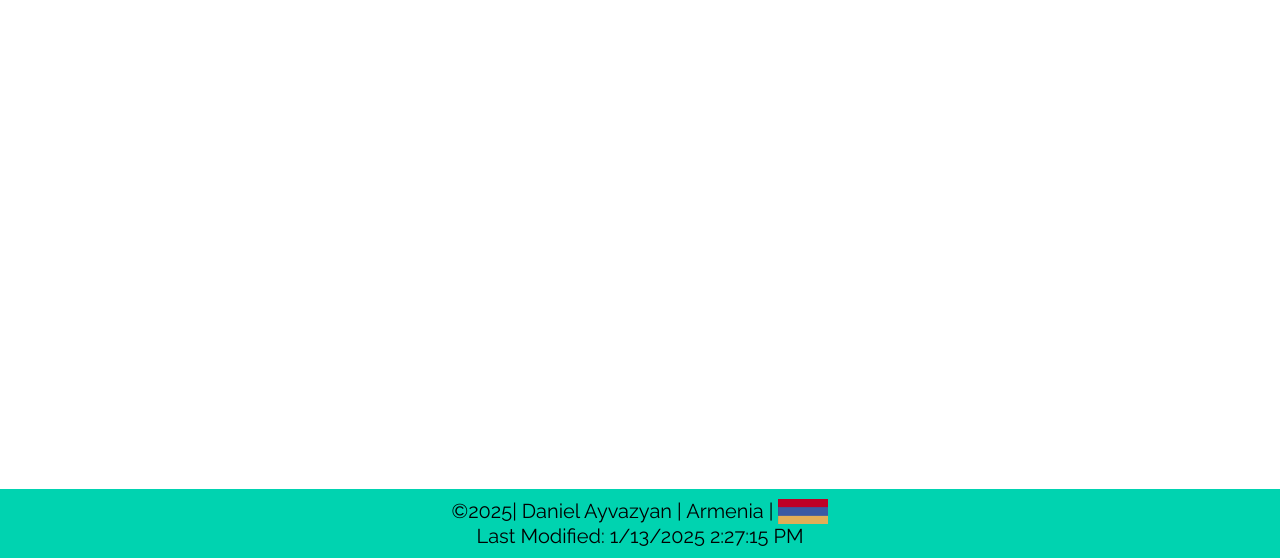
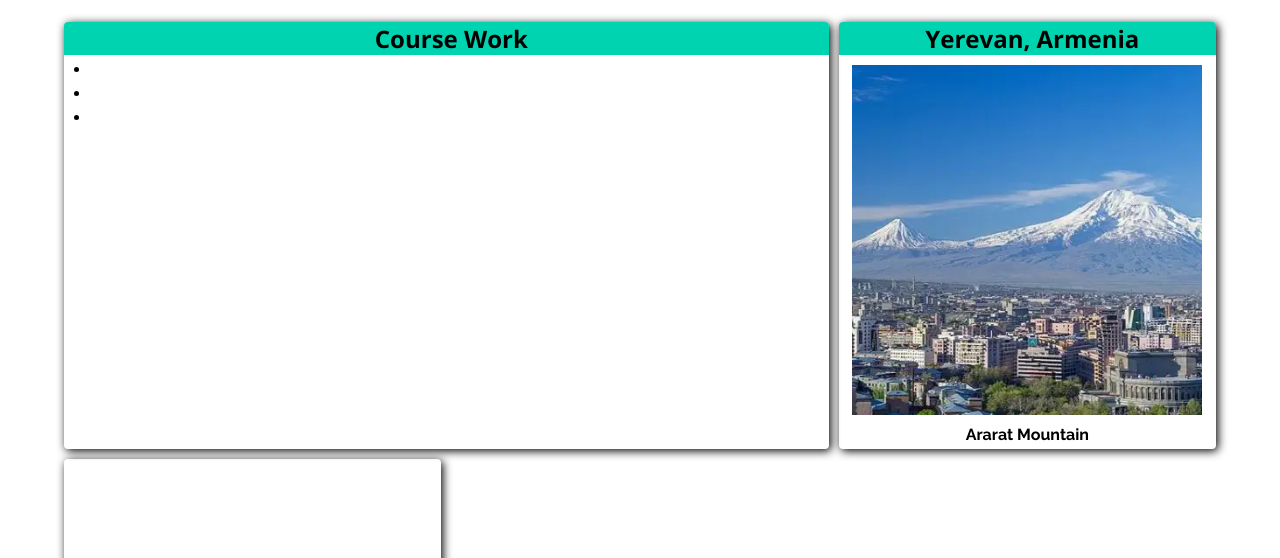
Before and after one commit to AntiFireWall/wdd231, a plain HTML site: page index.html in a window 1280 px wide. Shown: the part 242-800 px from the top of the page. Drawn offline with nearby package versions, Linux system fonts and the light colour scheme.

Commit message:
Finished two sections in main

```diff
--- a/index.html
+++ b/index.html
@@ -33,9 +33,18 @@
         </nav>
     </header>
     <main>
-        <section></section>
-        <section></section>
-        <section></section>
+        <section class="course-work">
+            <h2>Course Work</h2>
+            <li></li>
+            <li></li>
+            <li></li>
+        </section>
+        <section class="country">
+            <h2>Yerevan, Armenia</h2>
+            <div><img src="images/mount_Ararat.webp" alt="Mount Ararat"></div>
+            <p>Ararat Mountain</p>
+        </section>
+        <section class="course-list"></section>
     </main>
     <footer>
         <p>&copy;<span id="currentyear"></span> | Daniel Ayvazyan | Armenia | <img src="images/image.png" alt="Armenian flag"></p>
--- a/styles/base-mobile.css
+++ b/styles/base-mobile.css
@@ -11,7 +11,7 @@
     {
         display: block;
         position: absolute;
-        right: 20px;
+        right: 15px;
         top: 70px;
         cursor: pointer;
         user-select: none;
@@ -30,4 +30,9 @@
     {
         padding: 15px 0;
     }
+
+    .studentBanner
+    {
+        font-size: small;
+    }
 }
--- a/styles/base.css
+++ b/styles/base.css
@@ -33,31 +33,33 @@ header
     text-align: center;
 }
 
-/* header nav
+main
 {
-    font-size: 1.5em;
-    display: flex;
-    width: 100%;
-    justify-content: center;
-    align-content: center;
+    margin-top: 25px;
+    display: grid;
+    align-self: center;
+    grid-template-columns: repeat(3, 1fr);
+    grid-template-rows: repeat(2, 3fr);
+    gap: 10px;
+    width: 90%;
+
 }
 
-header nav a
+main h2
 {
-    padding: 20px 0;
-    width: 100%;
-    color: white;
-    text-decoration: none;
-    font-weight: bold;
-    background-color: var(--secondary-color);
+    background-color: var(--primary-color);
+    padding-left: 10px;
+    text-align: center;
+    border-radius: 4px 4px 0 0;
 }
 
-header nav a:hover
+main section
 {
-    transition: 0.5s;
-    color: black;
-    background-color: bisque;
-} */
+    /* border: 4px solid black ; */
+    border-radius: 4px;
+    box-shadow: 2px 2px 10px black;
+
+}
 
 footer
 {
@@ -86,7 +88,6 @@ footer img
 .menu
 {
     display: none;
-
 }
 
 .bar1, .bar2, .bar3
@@ -160,3 +161,40 @@ padding-right: 10px;
 {
     transform: translate(0, -11px) rotate(45deg);
 }
+
+.course-work
+{
+    grid-column: span 2;
+}
+
+.course-work li
+{
+    margin-top: 5px;
+    padding-left: 10px;
+}
+
+.country
+{
+    display: flex;
+    flex-direction: column;
+}
+
+.country p
+{
+    text-align: center;
+    font-weight: bold;
+    margin-bottom: 5px;
+}
+
+.country img
+{
+    margin: 10px 0;
+    height: 350px;
+    width: 350px;
+}
+
+.country div
+{
+    display: flex;
+    align-self: center;
+}
```
Also changed, not shown: images/mount_Ararat.webp (added).
